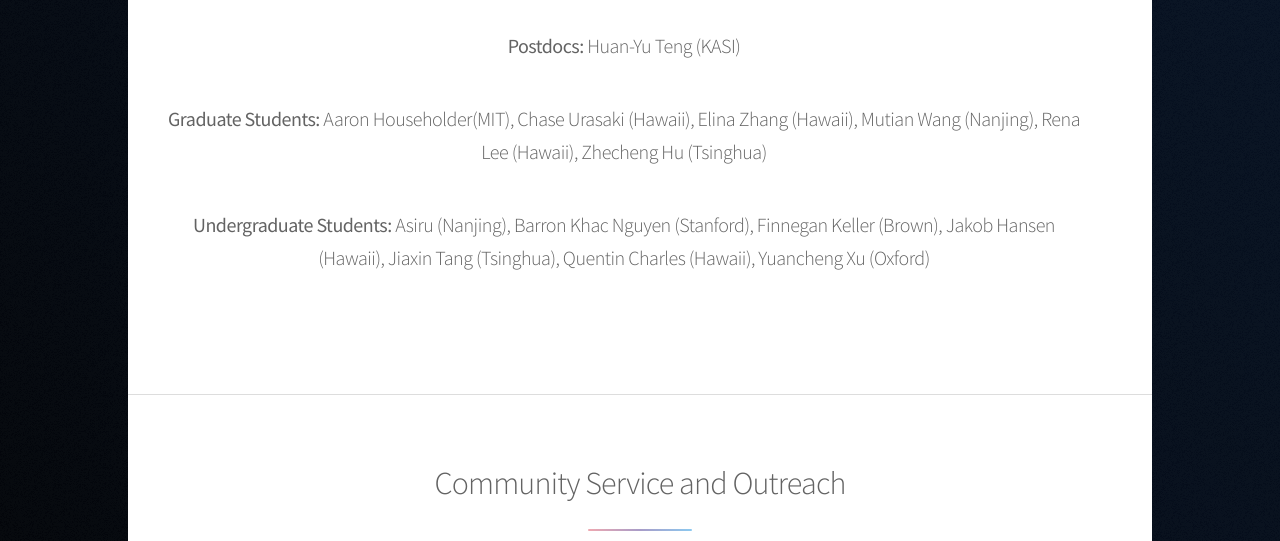
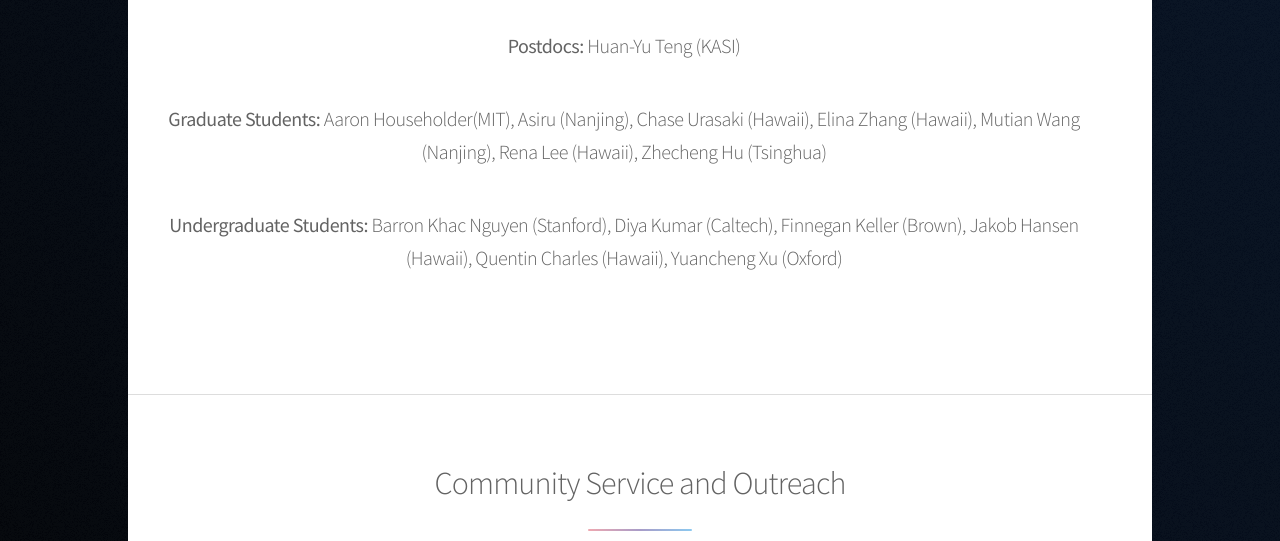
Before and after one commit to fdai-planet/fdai-planet.github.io, a plain HTML site: page index.html in a window 1280 px wide. Shown: the part 4196-4737 px from the top of the page. Drawn offline with Linux system fonts and the light colour scheme.

Commit message:
Update index.html

```diff
--- a/index.html
+++ b/index.html
@@ -281,8 +281,8 @@
 
 
 							<p><strong>Postdocs:</strong> Huan-Yu Teng (KASI)</p>
-							<p><strong>Graduate Students:</strong> Aaron Householder(MIT), Chase Urasaki (Hawaii), Elina Zhang (Hawaii), Mutian Wang (Nanjing), Rena Lee (Hawaii), Zhecheng Hu (Tsinghua)</p>
-							<p><strong>Undergraduate Students:</strong> Asiru (Nanjing), Barron Khac Nguyen (Stanford), Finnegan Keller (Brown), Jakob Hansen (Hawaii), Jiaxin Tang (Tsinghua), Quentin Charles (Hawaii), Yuancheng Xu (Oxford)</p>
+							<p><strong>Graduate Students:</strong> Aaron Householder(MIT), Asiru (Nanjing), Chase Urasaki (Hawaii), Elina Zhang (Hawaii), Mutian Wang (Nanjing), Rena Lee (Hawaii), Zhecheng Hu (Tsinghua)</p>
+							<p><strong>Undergraduate Students:</strong> Barron Khac Nguyen (Stanford), Diya Kumar (Caltech), Finnegan Keller (Brown), Jakob Hansen (Hawaii), Quentin Charles (Hawaii), Yuancheng Xu (Oxford)</p>
 
 							</section>
 
```
